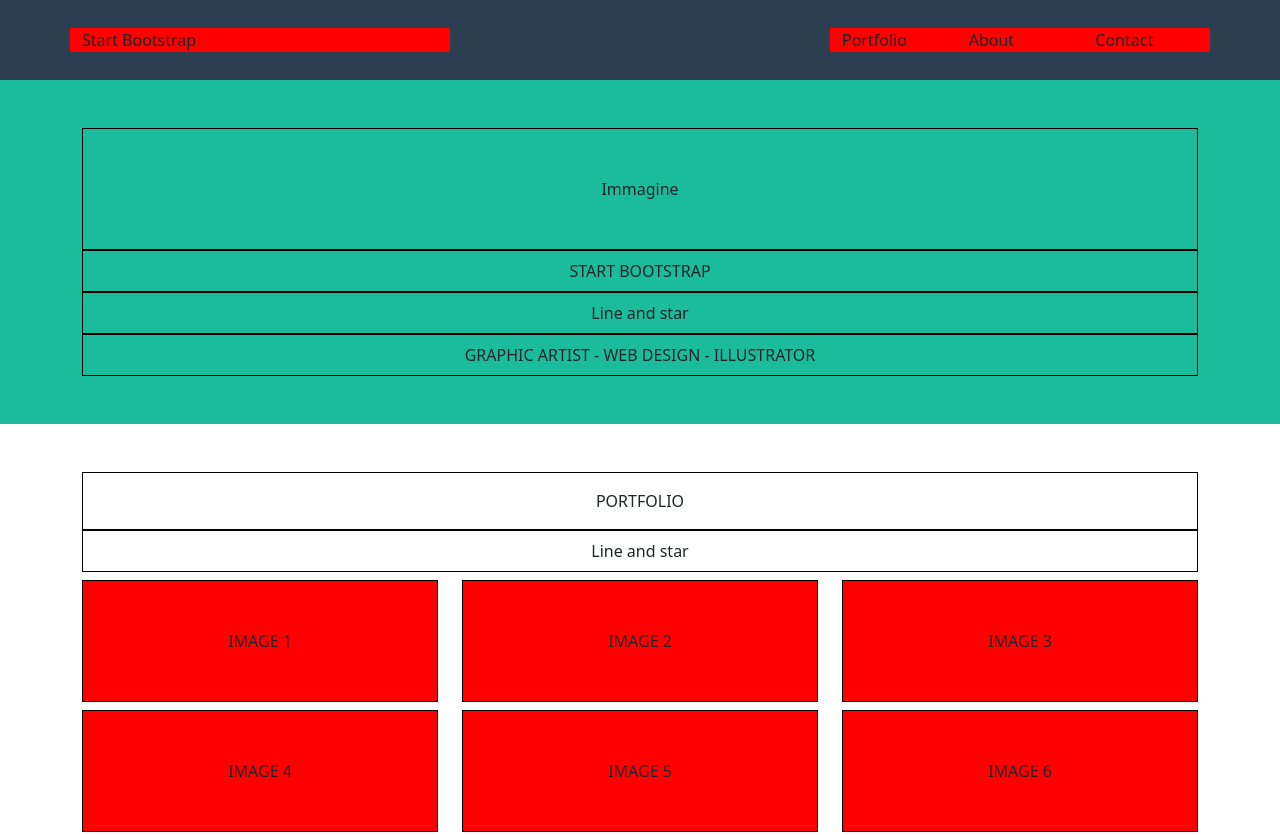
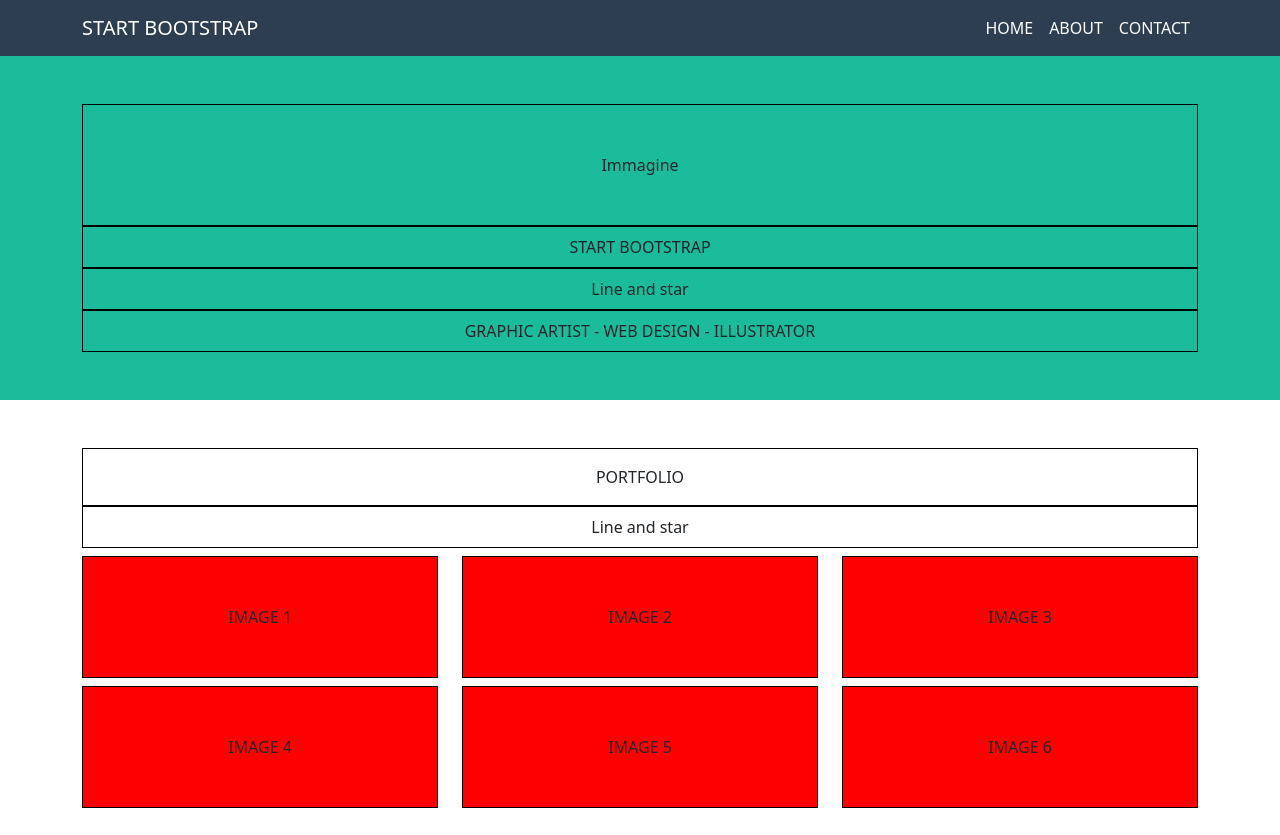
Before and after one commit to dunzolo/html-css-bootstrap-freelancer, a plain HTML site: page index.html in a window 1280 px wide. Shown: the top 835 px of the page. Drawn offline with nearby package versions, Linux system fonts and the light colour scheme.

Commit message:
fixed content navbar header

```diff
--- a/css/style.css
+++ b/css/style.css
@@ -20,13 +20,13 @@
     border: 1px solid black;
 }
 
+.color-white{
+    color: #ffffff;
+}
+
 /* inizio header */
 header{
-    height: 80px;
-    width: 100%;
     background-color: #2C3E50;
-    display: flex;
-    align-items: center;
 }
 /* fine header */
 
--- a/index.html
+++ b/index.html
@@ -10,26 +10,36 @@
     </head>
     <body>
         <header>
-            <div class="container">
-                <div class="row">
-                    <div class="col-4 background-red ">
-                        Start Bootstrap
-                    </div>
-                    <div class="col-1 offset-7 col-md-4 offset-md-4 background-red">
-                        <div class="row">
-                            <div class="col-4">
-                                Portfolio
-                            </div>
-                            <div class="col-4">
-                                About
-                            </div>
-                            <div class="col-4">
-                                 Contact
-                            </div>
+            <nav class="navbar navbar-expand-lg">
+                <div class="container">
+                    <a class="navbar-brand color-white" href="#">START BOOTSTRAP</a>
+                    <button class="navbar-toggler" type="button"
+                        data-bs-toggle="collapse"
+                        data-bs-target="#navbarSupportedContent"
+                        aria-controls="navbarSupportedContent"
+                        aria-expanded="false"
+                        aria-label="Toggle navigation">
+                        <span class="navbar-toggler-icon"></span>
+                    </button>
+                    <div class="collapse navbar-collapse" id="navbarSupportedContent">
+                        <div class="d-flex justify-content-end w-100" role="search">
+                            <!-- si possono aggiungere media query -->
+                            <!-- prima era presente me-auto -->
+                            <ul class="navbar-nav mb-2 mb-lg-0">
+                                <li class="">
+                                    <a class="nav-link color-white" href="#">HOME</a>
+                                </li>
+                                <li class="">
+                                    <a class="nav-link color-white" href="#">ABOUT</a>
+                                </li>
+                                <li class="">
+                                    <a class="nav-link color-white" href="#">CONTACT</a>
+                                </li>
+                            </ul>
                         </div>
                     </div>
                 </div>
-            </div>
+              </nav>
         </header>
         <main>
             <!-- jumbotron -->
@@ -221,5 +231,7 @@
                 </div>
             </div>
         </footer>
+        <!-- JavaScript Bundle with Popper -->
+    <script src="https://cdn.jsdelivr.net/npm/bootstrap@5.2.2/dist/js/bootstrap.bundle.min.js" integrity="sha384-OERcA2EqjJCMA+/3y+gxIOqMEjwtxJY7qPCqsdltbNJuaOe923+mo//f6V8Qbsw3" crossorigin="anonymous"></script>
     </body>
 </html>
```
